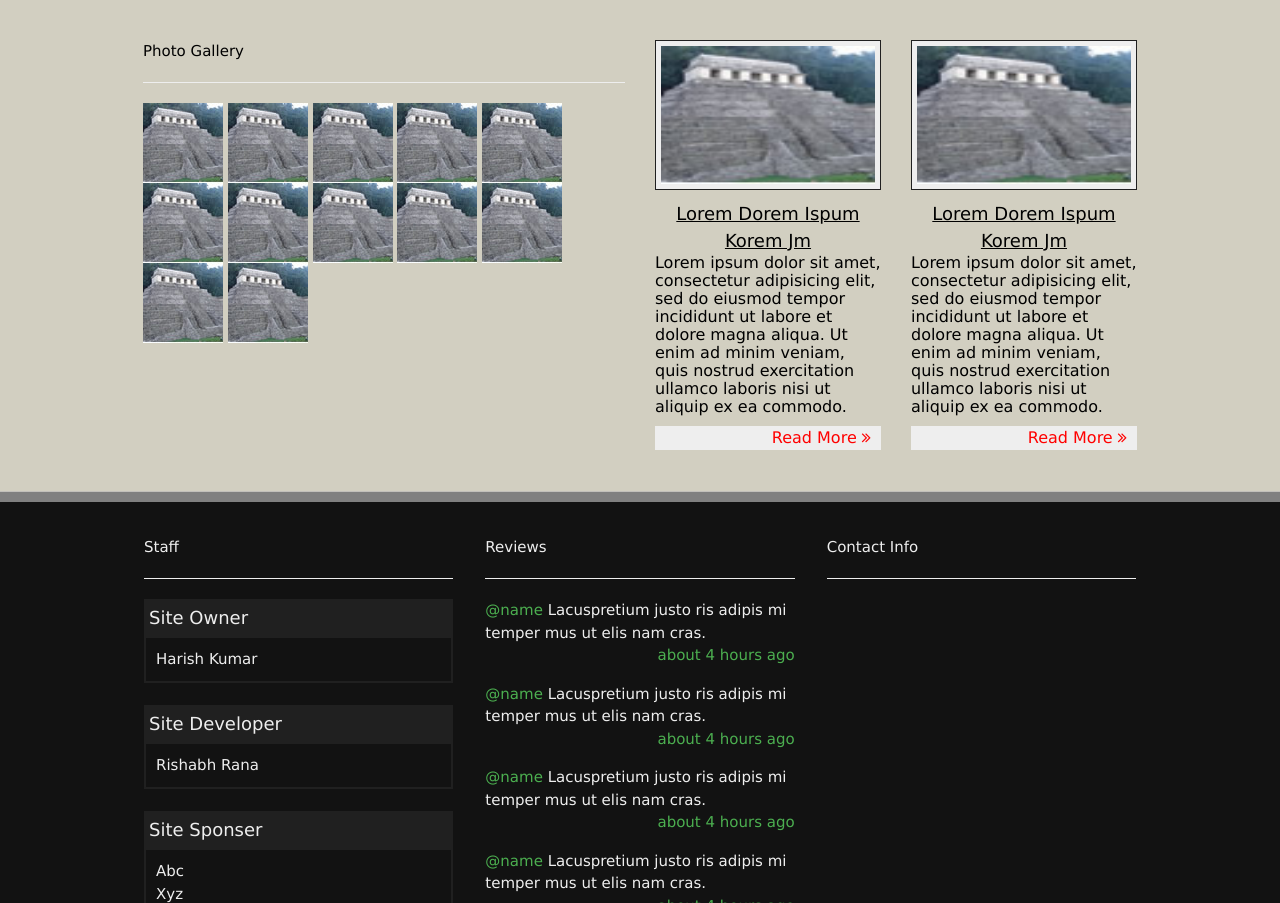
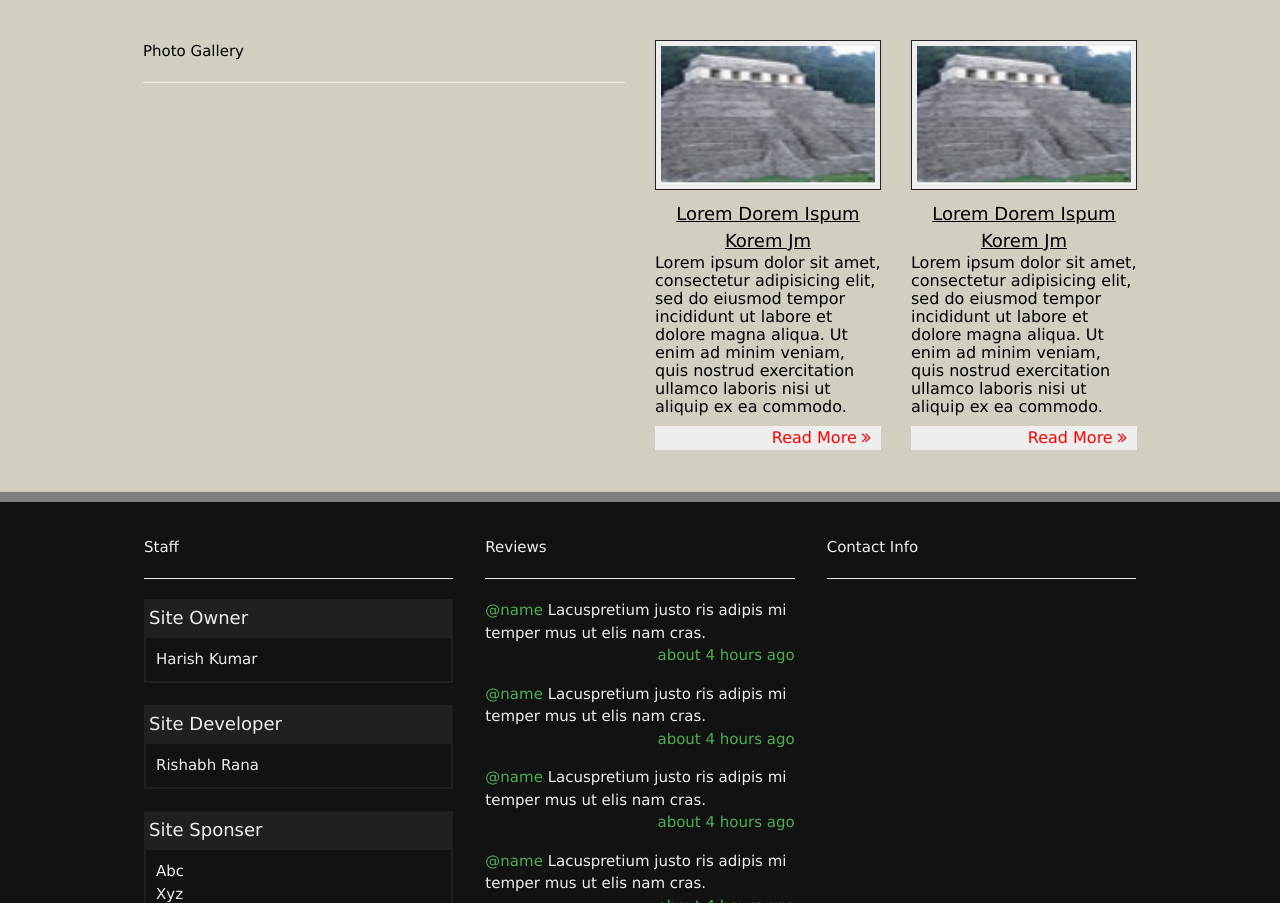
Before and after one commit to AdernNerk/harish, a plain HTML site: page index.html in a window 1280 px wide. Shown: the part 1050-1953 px from the top of the page. Drawn offline with Linux system fonts and the light colour scheme; a script that the page names is missing.

Commit message:
Add files via upload

```diff
--- a/index.html
+++ b/index.html
@@ -466,18 +466,9 @@ $(".youtube-3").click(function(){
 	<div class="w3-half three-container-1">
 		Photo Gallery
 		<hr>
-		<img src="./images/4.jpg">
-		<img src="./images/4.jpg">
-		<img src="./images/4.jpg">
-		<img src="./images/4.jpg">
-		<img src="./images/4.jpg">
-		<img src="./images/4.jpg">
-		<img src="./images/4.jpg">
-		<img src="./images/4.jpg">
-		<img src="./images/4.jpg">
-		<img src="./images/4.jpg">
-		<img src="./images/4.jpg">
-		<img src="./images/4.jpg">
+		<div id="pixlee_container"></div>
+		<script type="text/javascript">window.PixleeAsyncInit = function() {Pixlee.init({apiKey:'KM6pL9FUyAWO5hbRZff'});Pixlee.addSimpleWidget({widgetId:'9319'});};</script>
+		<script src="//instafeed.assets.pixlee.com/assets/pixlee_widget_1_0_0.js"></script>
 	</div>
 	<div class="w3-quarter three-container-1">
 		<img src="./images/4.jpg" class="three-images">
```
